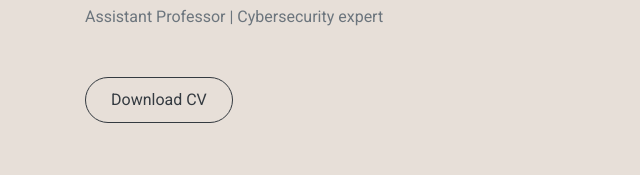
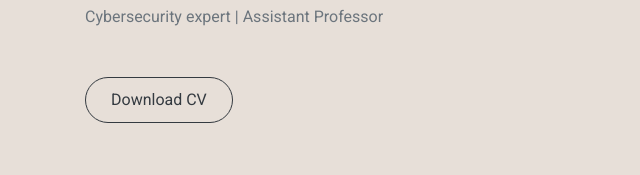
Before and after one commit to Modhuparna/modhu_pw, a plain HTML site: page index.html in a window 1280 px wide. Shown: the part 426-601 px from the top of the page, 0-640 px from the left. Drawn offline with nearby package versions, Linux system fonts and the light colour scheme.

Commit message:
swap CS and AP position

```diff
--- a/index.html
+++ b/index.html
@@ -49,7 +49,7 @@
                 <div class="col-lg-7 text-center text-lg-left">
                     <!-- <h3 class="text-black font-weight-normal mb-3">I'm</h3> -->
                     <h1 class="display-3 text-uppercase text-black mb-2" style="-webkit-text-stroke: 2px #ffffff;">Modhuparna Manna</h1>
-                    <div class="">Assistant Professor | Cybersecurity expert</div>
+                    <div class="">Cybersecurity expert | Assistant Professor</div>
                     <div class="d-flex align-items-center justify-content-center justify-content-lg-start pt-5">
                         <a href="doc/ModhuparnaManna_CV.pdf" target="_blank" class="btn btn-outline-dark mr-5">Download CV</a>
                     </div>
```
